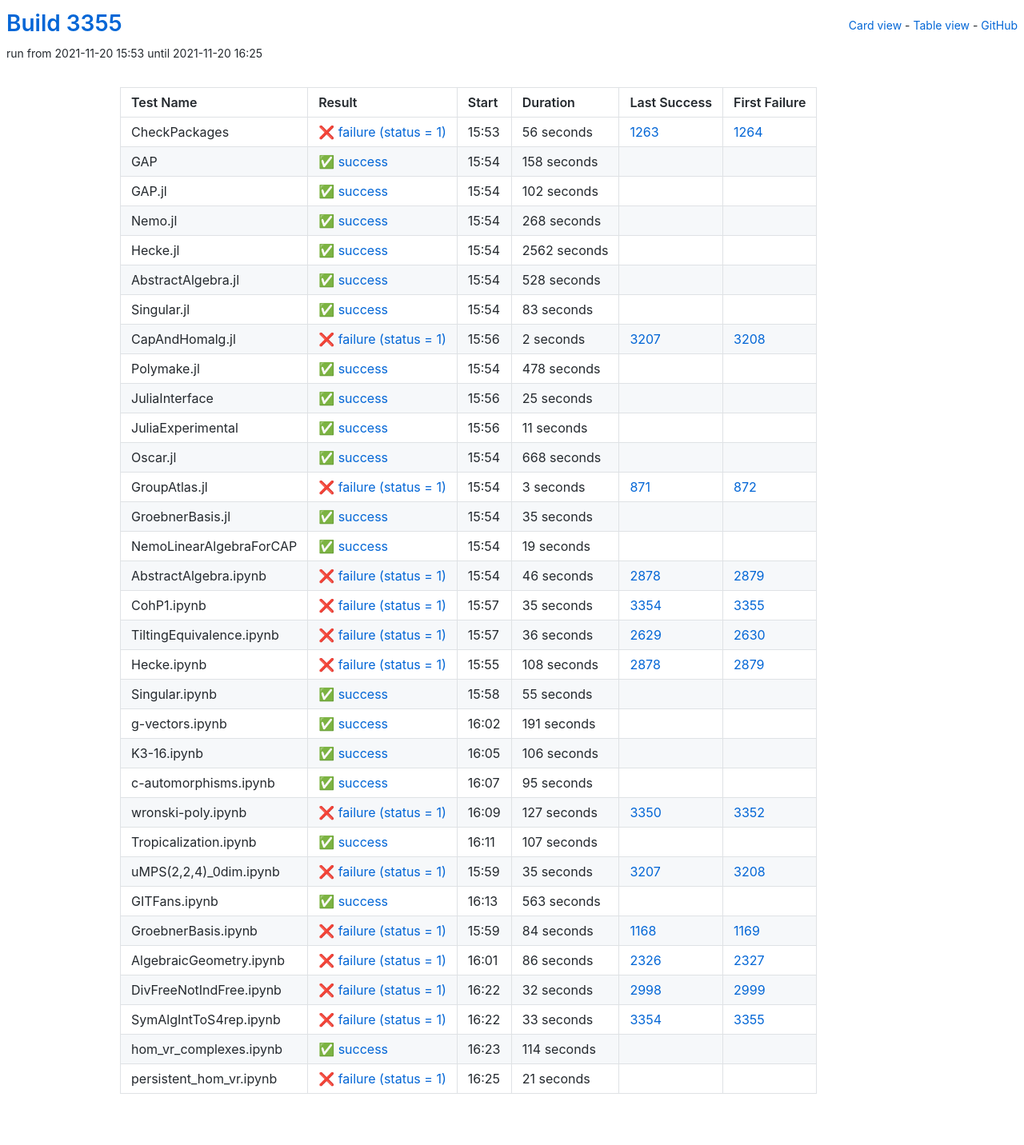
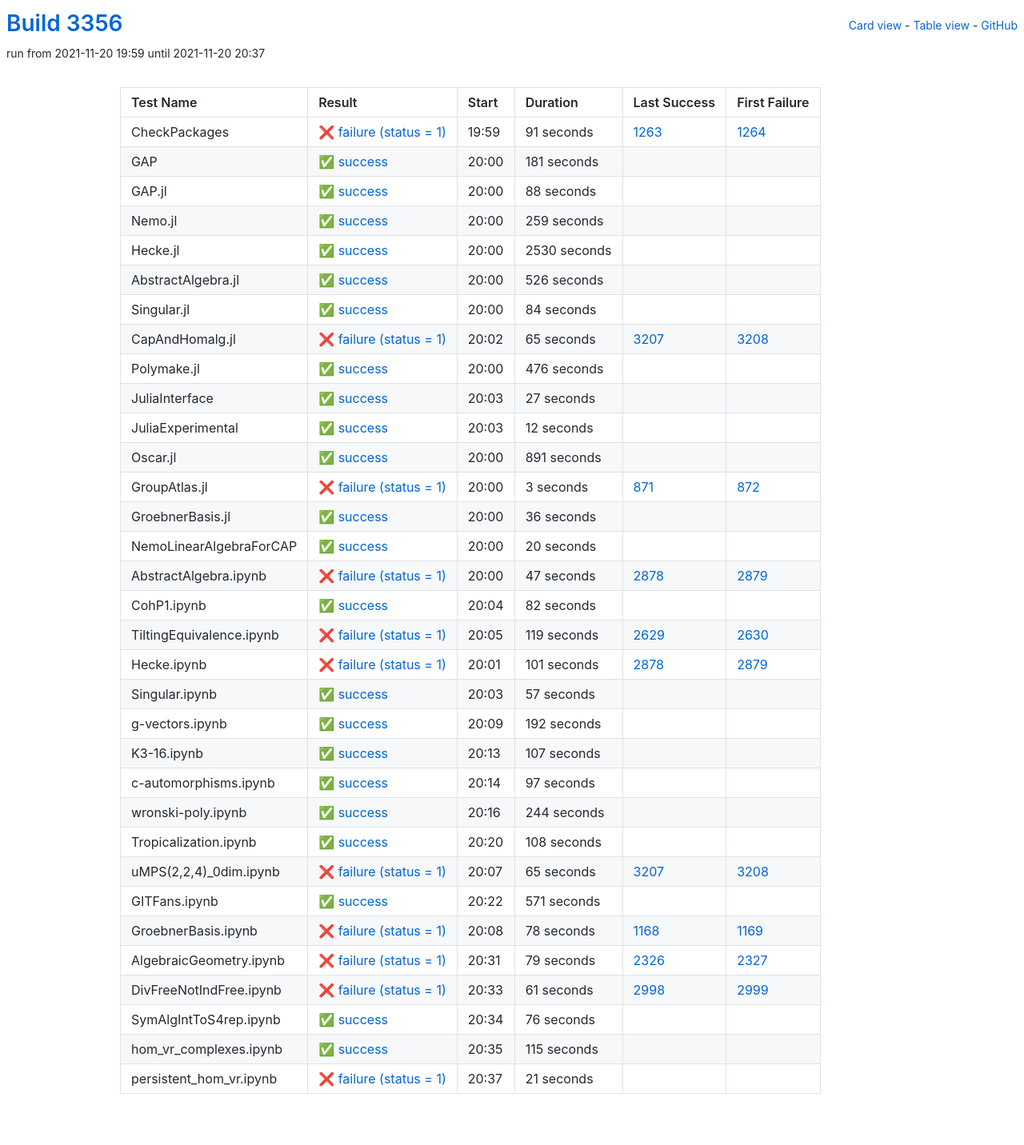
Before and after one commit to oscar-system/oscar-ci-status-stable, a Jekyll site: the page built from table.html, in a window 1280 px wide. Shown: the whole page at 80% size. Built offline with Jekyll 4.4.1, drawn with Linux system fonts in a browser that asks for light colours.

Commit message:
Build #3356

```diff
--- a/_data/ci.yml
+++ b/_data/ci.yml
@@ -1,6 +1,6 @@
 ---
-build: 3355
-build_url: https://oscarci.mathematik.uni-kl.de/job/oscar-stable/3355/
+build: 3356
+build_url: https://oscarci.mathematik.uni-kl.de/job/oscar-stable/3356/
 job: oscar-stable
 organization: oscar-system
 repo: oscar-ci-status-stable
@@ -8,152 +8,152 @@ repourl: https://github.com/oscar-system/oscar-ci-status-stable
 tests:
 - name: CheckPackages
   id: checkpackages
-  log: https://oscarci.mathematik.uni-kl.de/job/oscar-stable/3355/artifact/logs/build-3355/CheckPackages.log
-  start: 2021-11-20 15:53
+  log: https://oscarci.mathematik.uni-kl.de/job/oscar-stable/3356/artifact/logs/build-3356/CheckPackages.log
+  start: 2021-11-20 19:59
   success: false
   exitcode: 1
   status: failure
-  duration: 56
+  duration: 91
   last_success: 1263
   last_success_url: https://oscarci.mathematik.uni-kl.de/job/oscar-stable/1263/
   first_failure: 1264
   first_failure_url: https://oscarci.mathematik.uni-kl.de/job/oscar-stable/1264/
 - name: GAP
   id: gap
-  log: https://oscarci.mathematik.uni-kl.de/job/oscar-stable/3355/artifact/logs/build-3355/GAP.log
-  start: 2021-11-20 15:54
+  log: https://oscarci.mathematik.uni-kl.de/job/oscar-stable/3356/artifact/logs/build-3356/GAP.log
+  start: 2021-11-20 20:00
   success: true
   exitcode: 0
   status: success
-  duration: 158
+  duration: 181
   last_success: false
   last_success_url:
   first_failure: false
   first_failure_url:
 - name: GAP.jl
   id: gap-jl
-  log: https://oscarci.mathematik.uni-kl.de/job/oscar-stable/3355/artifact/logs/build-3355/GAP.jl.log
-  start: 2021-11-20 15:54
+  log: https://oscarci.mathematik.uni-kl.de/job/oscar-stable/3356/artifact/logs/build-3356/GAP.jl.log
+  start: 2021-11-20 20:00
   success: true
   exitcode: 0
   status: success
-  duration: 102
+  duration: 88
   last_success: false
   last_success_url:
   first_failure: false
   first_failure_url:
 - name: Nemo.jl
   id: nemo-jl
-  log: https://oscarci.mathematik.uni-kl.de/job/oscar-stable/3355/artifact/logs/build-3355/Nemo.jl.log
-  start: 2021-11-20 15:54
+  log: https://oscarci.mathematik.uni-kl.de/job/oscar-stable/3356/artifact/logs/build-3356/Nemo.jl.log
+  start: 2021-11-20 20:00
   success: true
   exitcode: 0
   status: success
-  duration: 268
+  duration: 259
   last_success: false
   last_success_url:
   first_failure: false
   first_failure_url:
 - name: Hecke.jl
   id: hecke-jl
-  log: https://oscarci.mathematik.uni-kl.de/job/oscar-stable/3355/artifact/logs/build-3355/Hecke.jl.log
-  start: 2021-11-20 15:54
+  log: https://oscarci.mathematik.uni-kl.de/job/oscar-stable/3356/artifact/logs/build-3356/Hecke.jl.log
+  start: 2021-11-20 20:00
   success: true
   exitcode: 0
   status: success
-  duration: 2562
+  duration: 2530
   last_success: false
   last_success_url:
   first_failure: false
   first_failure_url:
 - name: AbstractAlgebra.jl
   id: abstractalgebra-jl
-  log: https://oscarci.mathematik.uni-kl.de/job/oscar-stable/3355/artifact/logs/build-3355/AbstractAlgebra.jl.log
-  start: 2021-11-20 15:54
+  log: https://oscarci.mathematik.uni-kl.de/job/oscar-stable/3356/artifact/logs/build-3356/AbstractAlgebra.jl.log
+  start: 2021-11-20 20:00
   success: true
   exitcode: 0
   status: success
-  duration: 528
+  duration: 526
   last_success: false
   last_success_url:
   first_failure: false
   first_failure_url:
 - name: Singular.jl
   id: singular-jl
-  log: https://oscarci.mathematik.uni-kl.de/job/oscar-stable/3355/artifact/logs/build-3355/Singular.jl.log
-  start: 2021-11-20 15:54
+  log: https://oscarci.mathematik.uni-kl.de/job/oscar-stable/3356/artifact/logs/build-3356/Singular.jl.log
+  start: 2021-11-20 20:00
   success: true
   exitcode: 0
   status: success
-  duration: 83
+  duration: 84
   last_success: false
   last_success_url:
   first_failure: false
   first_failure_url:
 - name: CapAndHomalg.jl
   id: capandhomalg-jl
-  log: https://oscarci.mathematik.uni-kl.de/job/oscar-stable/3355/artifact/logs/build-3355/CapAndHomalg.jl.log
-  start: 2021-11-20 15:56
+  log: https://oscarci.mathematik.uni-kl.de/job/oscar-stable/3356/artifact/logs/build-3356/CapAndHomalg.jl.log
+  start: 2021-11-20 20:02
   success: false
   exitcode: 1
   status: failure
-  duration: 2
+  duration: 65
   last_success: 3207
   last_success_url: https://oscarci.mathematik.uni-kl.de/job/oscar-stable/3207/
   first_failure: 3208
   first_failure_url: https://oscarci.mathematik.uni-kl.de/job/oscar-stable/3208/
 - name: Polymake.jl
   id: polymake-jl
-  log: https://oscarci.mathematik.uni-kl.de/job/oscar-stable/3355/artifact/logs/build-3355/Polymake.jl.log
-  start: 2021-11-20 15:54
+  log: https://oscarci.mathematik.uni-kl.de/job/oscar-stable/3356/artifact/logs/build-3356/Polymake.jl.log
+  start: 2021-11-20 20:00
   success: true
   exitcode: 0
   status: success
-  duration: 478
+  duration: 476
   last_success: false
   last_success_url:
   first_failure: false
   first_failure_url:
 - name: JuliaInterface
   id: juliainterface
-  log: https://oscarci.mathematik.uni-kl.de/job/oscar-stable/3355/artifact/logs/build-3355/JuliaInterface.log
-  start: 2021-11-20 15:56
+  log: https://oscarci.mathematik.uni-kl.de/job/oscar-stable/3356/artifact/logs/build-3356/JuliaInterface.log
+  start: 2021-11-20 20:03
   success: true
   exitcode: 0
   status: success
-  duration: 25
+  duration: 27
   last_success: false
   last_success_url:
   first_failure: false
   first_failure_url:
 - name: JuliaExperimental
   id: juliaexperimental
-  log: https://oscarci.mathematik.uni-kl.de/job/oscar-stable/3355/artifact/logs/build-3355/JuliaExperimental.log
-  start: 2021-11-20 15:56
+  log: https://oscarci.mathematik.uni-kl.de/job/oscar-stable/3356/artifact/logs/build-3356/JuliaExperimental.log
+  start: 2021-11-20 20:03
   success: true
   exitcode: 0
   status: success
-  duration: 11
+  duration: 12
   last_success: false
   last_success_url:
   first_failure: false
   first_failure_url:
 - name: Oscar.jl
   id: oscar-jl
-  log: https://oscarci.mathematik.uni-kl.de/job/oscar-stable/3355/artifact/logs/build-3355/Oscar.jl.log
-  start: 2021-11-20 15:54
+  log: https://oscarci.mathematik.uni-kl.de/job/oscar-stable/3356/artifact/logs/build-3356/Oscar.jl.log
+  start: 2021-11-20 20:00
   success: true
   exitcode: 0
   status: success
-  duration: 668
+  duration: 891
   last_success: false
   last_success_url:
   first_failure: false
   first_failure_url:
 - name: GroupAtlas.jl
   id: groupatlas-jl
-  log: https://oscarci.mathematik.uni-kl.de/job/oscar-stable/3355/artifact/logs/build-3355/GroupAtlas.jl.log
-  start: 2021-11-20 15:54
+  log: https://oscarci.mathematik.uni-kl.de/job/oscar-stable/3356/artifact/logs/build-3356/GroupAtlas.jl.log
+  start: 2021-11-20 20:00
   success: false
   exitcode: 1
   status: failure
@@ -164,140 +164,104 @@ tests:
   first_failure_url: https://oscarci.mathematik.uni-kl.de/job/oscar-stable/872/
 - name: GroebnerBasis.jl
   id: groebnerbasis-jl
-  log: https://oscarci.mathematik.uni-kl.de/job/oscar-stable/3355/artifact/logs/build-3355/GroebnerBasis.jl.log
-  start: 2021-11-20 15:54
+  log: https://oscarci.mathematik.uni-kl.de/job/oscar-stable/3356/artifact/logs/build-3356/GroebnerBasis.jl.log
+  start: 2021-11-20 20:00
   success: true
   exitcode: 0
   status: success
-  duration: 35
+  duration: 36
   last_success: false
   last_success_url:
   first_failure: false
   first_failure_url:
 - name: NemoLinearAlgebraForCAP
   id: nemolinearalgebraforcap
-  log: https://oscarci.mathematik.uni-kl.de/job/oscar-stable/3355/artifact/logs/build-3355/NemoLinearAlgebraForCAP.log
-  start: 2021-11-20 15:54
+  log: https://oscarci.mathematik.uni-kl.de/job/oscar-stable/3356/artifact/logs/build-3356/NemoLinearAlgebraForCAP.log
+  start: 2021-11-20 20:00
   success: true
   exitcode: 0
   status: success
-  duration: 19
+  duration: 20
   last_success: false
   last_success_url:
   first_failure: false
   first_failure_url:
 - name: AbstractAlgebra.ipynb
   id: abstractalgebra-ipynb
-  log: https://oscarci.mathematik.uni-kl.de/job/oscar-stable/3355/artifact/logs/build-3355/AbstractAlgebra.ipynb.log
-  start: 2021-11-20 15:54
+  log: https://oscarci.mathematik.uni-kl.de/job/oscar-stable/3356/artifact/logs/build-3356/AbstractAlgebra.ipynb.log
+  start: 2021-11-20 20:00
   success: false
   exitcode: 1
   status: failure
-  duration: 46
+  duration: 47
   last_success: 2878
   last_success_url: https://oscarci.mathematik.uni-kl.de/job/oscar-stable/2878/
   first_failure: 2879
   first_failure_url: https://oscarci.mathematik.uni-kl.de/job/oscar-stable/2879/
 - name: CohP1.ipynb
   id: cohp1-ipynb
-  log: https://oscarci.mathematik.uni-kl.de/job/oscar-stable/3355/artifact/logs/build-3355/CohP1.ipynb.log
-  start: 2021-11-20 15:57
+  log: https://oscarci.mathematik.uni-kl.de/job/oscar-stable/3356/artifact/logs/build-3356/CohP1.ipynb.log
+  start: 2021-11-20 20:04
+  success: true
+  exitcode: 0
+  status: success
+  duration: 82
+  last_success: false
+  last_success_url:
+  first_failure: false
+  first_failure_url:
+- name: TiltingEquivalence.ipynb
+  id: tiltingequivalence-ipynb
+  log: https://oscarci.mathematik.uni-kl.de/job/oscar-stable/3356/artifact/logs/build-3356/TiltingEquivalence.ipynb.log
+  start: 2021-11-20 20:05
   success: false
   exitcode: 1
   status: failure
-  duration: 35
-  last_success: 3354
-  last_success_url: https://oscarci.mathematik.uni-kl.de/job/oscar-stable/3354/
-  first_failure: 3355
-  first_failure_url: https://oscarci.mathematik.uni-kl.de/job/oscar-stable/3355/
-- name: TiltingEquivalence.ipynb
-  id: tiltingequivalence-ipynb
-  log: https://oscarci.mathematik.uni-kl.de/job/oscar-stable/3355/artifact/logs/build-3355/TiltingEquivalence.ipynb.log
-  start: 2021-11-20 15:57
-  success: false
-  exitcode: 1
-  status: failure
-  duration: 36
+  duration: 119
   last_success: 2629
   last_success_url: https://oscarci.mathematik.uni-kl.de/job/oscar-stable/2629/
   first_failure: 2630
   first_failure_url: https://oscarci.mathematik.uni-kl.de/job/oscar-stable/2630/
 - name: Hecke.ipynb
   id: hecke-ipynb
-  log: https://oscarci.mathematik.uni-kl.de/job/oscar-stable/3355/artifact/logs/build-3355/Hecke.ipynb.log
-  start: 2021-11-20 15:55
+  log: https://oscarci.mathematik.uni-kl.de/job/oscar-stable/3356/artifact/logs/build-3356/Hecke.ipynb.log
+  start: 2021-11-20 20:01
   success: false
   exitcode: 1
   status: failure
-  duration: 108
+  duration: 101
   last_success: 2878
   last_success_url: https://oscarci.mathematik.uni-kl.de/job/oscar-stable/2878/
   first_failure: 2879
   first_failure_url: https://oscarci.mathematik.uni-kl.de/job/oscar-stable/2879/
 - name: Singular.ipynb
   id: singular-ipynb
-  log: https://oscarci.mathematik.uni-kl.de/job/oscar-stable/3355/artifact/logs/build-3355/Singular.ipynb.log
-  start: 2021-11-20 15:58
+  log: https://oscarci.mathematik.uni-kl.de/job/oscar-stable/3356/artifact/logs/build-3356/Singular.ipynb.log
+  start: 2021-11-20 20:03
   success: true
   exitcode: 0
   status: success
-  duration: 55
+  duration: 57
   last_success: false
   last_success_url:
   first_failure: false
   first_failure_url:
 - name: g-vectors.ipynb
   id: g-vectors-ipynb
-  log: https://oscarci.mathematik.uni-kl.de/job/oscar-stable/3355/artifact/logs/build-3355/g-vectors.ipynb.log
-  start: 2021-11-20 16:02
+  log: https://oscarci.mathematik.uni-kl.de/job/oscar-stable/3356/artifact/logs/build-3356/g-vectors.ipynb.log
+  start: 2021-11-20 20:09
   success: true
   exitcode: 0
   status: success
-  duration: 191
+  duration: 192
   last_success: false
   last_success_url:
   first_failure: false
   first_failure_url:
 - name: K3-16.ipynb
   id: k3-16-ipynb
-  log: https://oscarci.mathematik.uni-kl.de/job/oscar-stable/3355/artifact/logs/build-3355/K3-16.ipynb.log
-  start: 2021-11-20 16:05
-  success: true
-  exitcode: 0
-  status: success
-  duration: 106
-  last_success: false
-  last_success_url:
-  first_failure: false
-  first_failure_url:
-- name: c-automorphisms.ipynb
-  id: c-automorphisms-ipynb
-  log: https://oscarci.mathematik.uni-kl.de/job/oscar-stable/3355/artifact/logs/build-3355/c-automorphisms.ipynb.log
-  start: 2021-11-20 16:07
-  success: true
-  exitcode: 0
-  status: success
-  duration: 95
-  last_success: false
-  last_success_url:
-  first_failure: false
-  first_failure_url:
-- name: wronski-poly.ipynb
-  id: wronski-poly-ipynb
-  log: https://oscarci.mathematik.uni-kl.de/job/oscar-stable/3355/artifact/logs/build-3355/wronski-poly.ipynb.log
-  start: 2021-11-20 16:09
-  success: false
-  exitcode: 1
-  status: failure
-  duration: 127
-  last_success: 3350
-  last_success_url: https://oscarci.mathematik.uni-kl.de/job/oscar-stable/3350/
-  first_failure: 3352
-  first_failure_url: https://oscarci.mathematik.uni-kl.de/job/oscar-stable/3352/
-- name: Tropicalization.ipynb
-  id: tropicalization-ipynb
-  log: https://oscarci.mathematik.uni-kl.de/job/oscar-stable/3355/artifact/logs/build-3355/Tropicalization.ipynb.log
-  start: 2021-11-20 16:11
+  log: https://oscarci.mathematik.uni-kl.de/job/oscar-stable/3356/artifact/logs/build-3356/K3-16.ipynb.log
+  start: 2021-11-20 20:13
   success: true
   exitcode: 0
   status: success
@@ -306,94 +270,130 @@ tests:
   last_success_url:
   first_failure: false
   first_failure_url:
+- name: c-automorphisms.ipynb
+  id: c-automorphisms-ipynb
+  log: https://oscarci.mathematik.uni-kl.de/job/oscar-stable/3356/artifact/logs/build-3356/c-automorphisms.ipynb.log
+  start: 2021-11-20 20:14
+  success: true
+  exitcode: 0
+  status: success
+  duration: 97
+  last_success: false
+  last_success_url:
+  first_failure: false
+  first_failure_url:
+- name: wronski-poly.ipynb
+  id: wronski-poly-ipynb
+  log: https://oscarci.mathematik.uni-kl.de/job/oscar-stable/3356/artifact/logs/build-3356/wronski-poly.ipynb.log
+  start: 2021-11-20 20:16
+  success: true
+  exitcode: 0
+  status: success
+  duration: 244
+  last_success: false
+  last_success_url:
+  first_failure: false
+  first_failure_url:
+- name: Tropicalization.ipynb
+  id: tropicalization-ipynb
+  log: https://oscarci.mathematik.uni-kl.de/job/oscar-stable/3356/artifact/logs/build-3356/Tropicalization.ipynb.log
+  start: 2021-11-20 20:20
+  success: true
+  exitcode: 0
+  status: success
+  duration: 108
+  last_success: false
+  last_success_url:
+  first_failure: false
+  first_failure_url:
 - name: uMPS(2,2,4)_0dim.ipynb
   id: umps-2-2-4-0dim-ipynb
-  log: https://oscarci.mathematik.uni-kl.de/job/oscar-stable/3355/artifact/logs/build-3355/uMPS-2-2-4-_0dim.ipynb.log
-  start: 2021-11-20 15:59
+  log: https://oscarci.mathematik.uni-kl.de/job/oscar-stable/3356/artifact/logs/build-3356/uMPS-2-2-4-_0dim.ipynb.log
+  start: 2021-11-20 20:07
   success: false
   exitcode: 1
   status: failure
-  duration: 35
+  duration: 65
   last_success: 3207
   last_success_url: https://oscarci.mathematik.uni-kl.de/job/oscar-stable/3207/
   first_failure: 3208
   first_failure_url: https://oscarci.mathematik.uni-kl.de/job/oscar-stable/3208/
 - name: GITFans.ipynb
   id: gitfans-ipynb
-  log: https://oscarci.mathematik.uni-kl.de/job/oscar-stable/3355/artifact/logs/build-3355/GITFans.ipynb.log
-  start: 2021-11-20 16:13
+  log: https://oscarci.mathematik.uni-kl.de/job/oscar-stable/3356/artifact/logs/build-3356/GITFans.ipynb.log
+  start: 2021-11-20 20:22
   success: true
   exitcode: 0
   status: success
-  duration: 563
+  duration: 571
   last_success: false
   last_success_url:
   first_failure: false
   first_failure_url:
 - name: GroebnerBasis.ipynb
   id: groebnerbasis-ipynb
-  log: https://oscarci.mathematik.uni-kl.de/job/oscar-stable/3355/artifact/logs/build-3355/GroebnerBasis.ipynb.log
-  start: 2021-11-20 15:59
+  log: https://oscarci.mathematik.uni-kl.de/job/oscar-stable/3356/artifact/logs/build-3356/GroebnerBasis.ipynb.log
+  start: 2021-11-20 20:08
   success: false
   exitcode: 1
   status: failure
-  duration: 84
+  duration: 78
   last_success: 1168
   last_success_url: https://oscarci.mathematik.uni-kl.de/job/oscar-stable/1168/
   first_failure: 1169
   first_failure_url: https://oscarci.mathematik.uni-kl.de/job/oscar-stable/1169/
 - name: AlgebraicGeometry.ipynb
   id: algebraicgeometry-ipynb
-  log: https://oscarci.mathematik.uni-kl.de/job/oscar-stable/3355/artifact/logs/build-3355/AlgebraicGeometry.ipynb.log
-  start: 2021-11-20 16:01
+  log: https://oscarci.mathematik.uni-kl.de/job/oscar-stable/3356/artifact/logs/build-3356/AlgebraicGeometry.ipynb.log
+  start: 2021-11-20 20:31
   success: false
   exitcode: 1
   status: failure
-  duration: 86
+  duration: 79
   last_success: 2326
   last_success_url: https://oscarci.mathematik.uni-kl.de/job/oscar-stable/2326/
   first_failure: 2327
   first_failure_url: https://oscarci.mathematik.uni-kl.de/job/oscar-stable/2327/
 - name: DivFreeNotIndFree.ipynb
   id: divfreenotindfree-ipynb
-  log: https://oscarci.mathematik.uni-kl.de/job/oscar-stable/3355/artifact/logs/build-3355/DivFreeNotIndFree.ipynb.log
-  start: 2021-11-20 16:22
+  log: https://oscarci.mathematik.uni-kl.de/job/oscar-stable/3356/artifact/logs/build-3356/DivFreeNotIndFree.ipynb.log
+  start: 2021-11-20 20:33
   success: false
   exitcode: 1
   status: failure
-  duration: 32
+  duration: 61
   last_success: 2998
   last_success_url: https://oscarci.mathematik.uni-kl.de/job/oscar-stable/2998/
   first_failure: 2999
   first_failure_url: https://oscarci.mathematik.uni-kl.de/job/oscar-stable/2999/
 - name: SymAlgIntToS4rep.ipynb
   id: symalginttos4rep-ipynb
-  log: https://oscarci.mathematik.uni-kl.de/job/oscar-stable/3355/artifact/logs/build-3355/SymAlgIntToS4rep.ipynb.log
-  start: 2021-11-20 16:22
-  success: false
-  exitcode: 1
-  status: failure
-  duration: 33
-  last_success: 3354
-  last_success_url: https://oscarci.mathematik.uni-kl.de/job/oscar-stable/3354/
-  first_failure: 3355
-  first_failure_url: https://oscarci.mathematik.uni-kl.de/job/oscar-stable/3355/
-- name: hom_vr_complexes.ipynb
-  id: hom-vr-complexes-ipynb
-  log: https://oscarci.mathematik.uni-kl.de/job/oscar-stable/3355/artifact/logs/build-3355/hom_vr_complexes.ipynb.log
-  start: 2021-11-20 16:23
+  log: https://oscarci.mathematik.uni-kl.de/job/oscar-stable/3356/artifact/logs/build-3356/SymAlgIntToS4rep.ipynb.log
+  start: 2021-11-20 20:34
   success: true
   exitcode: 0
   status: success
-  duration: 114
+  duration: 76
+  last_success: false
+  last_success_url:
+  first_failure: false
+  first_failure_url:
+- name: hom_vr_complexes.ipynb
+  id: hom-vr-complexes-ipynb
+  log: https://oscarci.mathematik.uni-kl.de/job/oscar-stable/3356/artifact/logs/build-3356/hom_vr_complexes.ipynb.log
+  start: 2021-11-20 20:35
+  success: true
+  exitcode: 0
+  status: success
+  duration: 115
   last_success: false
   last_success_url:
   first_failure: false
   first_failure_url:
 - name: persistent_hom_vr.ipynb
   id: persistent-hom-vr-ipynb
-  log: https://oscarci.mathematik.uni-kl.de/job/oscar-stable/3355/artifact/logs/build-3355/persistent_hom_vr.ipynb.log
-  start: 2021-11-20 16:25
+  log: https://oscarci.mathematik.uni-kl.de/job/oscar-stable/3356/artifact/logs/build-3356/persistent_hom_vr.ipynb.log
+  start: 2021-11-20 20:37
   success: false
   exitcode: 1
   status: failure
```
Also changed, not shown: README.md.
